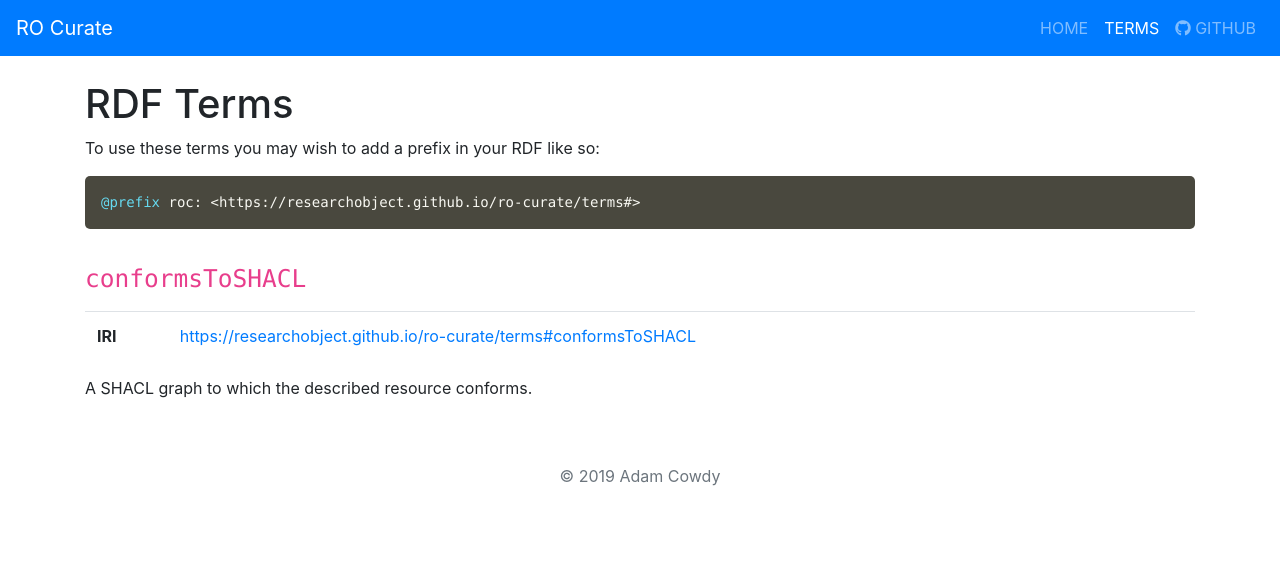
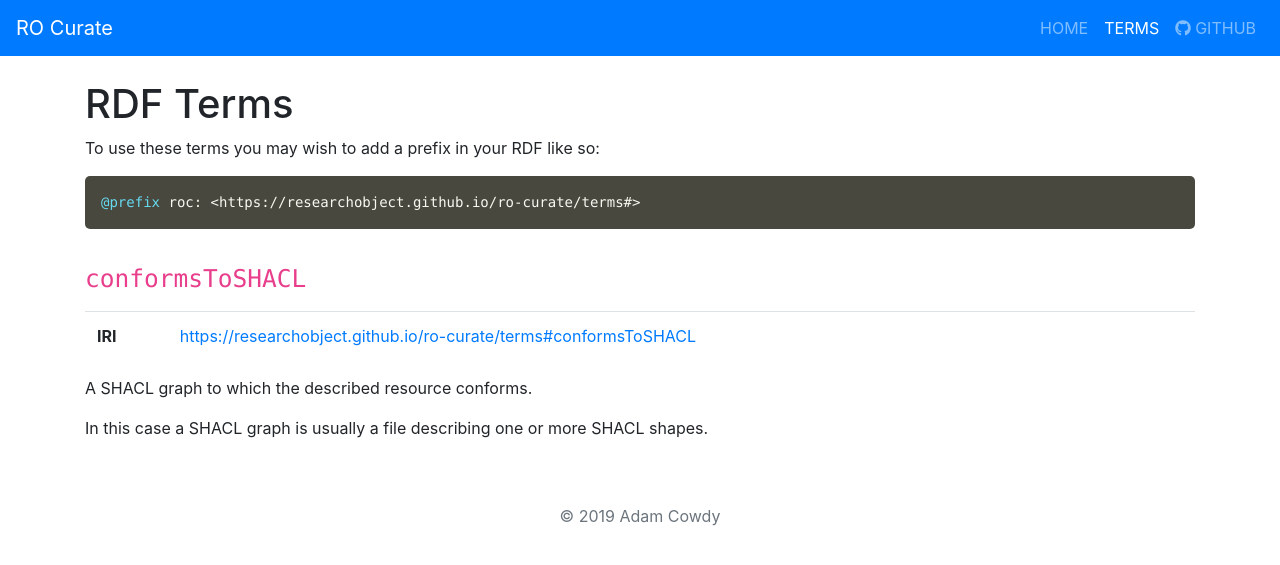
Before and after one commit to inab/ro-curate, a Jekyll site: the page built from doc/terms.md, in a window 1280 px wide. Shown: the top 565 px of the page. Built offline with Jekyll 4.4.1, drawn with Linux system fonts in a browser that asks for light colours; our own code applies the rules of GitHub Pages for plain Markdown files.

Commit message:
Move term documentation information into a data file

````diff
--- /dev/null
+++ b/_data/terms.yml
@@ -0,0 +1,8 @@
+prefix: https://researchobject.github.io/ro-curate/terms#
+properties:
+  - name: conformsToSHACL
+    description: |-
+      A SHACL graph to which the described resource conforms.
+
+      In this case a SHACL graph is usually a file describing
+      one or more SHACL shapes.
--- a/doc/terms.md
+++ b/doc/terms.md
@@ -8,22 +8,24 @@
 To use these terms you may wish to add a prefix in your RDF like so:
 
 ```turtle
-@prefix roc: <https://researchobject.github.io/ro-curate/terms#>
+@prefix roc: <{{ site.data.terms.prefix }}>
 ```
 
-### `conformsToSHACL`
+{% for term in site.data.terms.properties %}
+### `{{ term.name }}`
 
 <table class="table">
   <tbody>
     <tr>
       <th scope="row">IRI</th>
       <td>
-        <a href="https://researchobject.github.io/ro-curate/terms#conformsToSHACL">
-          https://researchobject.github.io/ro-curate/terms#conformsToSHACL
+        <a href="{{ site.data.terms.prefix }}{{ term.name }}">
+          {{ site.data.terms.prefix }}{{ term.name }}
         </a>
       </td>
     </tr>
   </tbody>
 </table>
 
-A SHACL graph to which the described resource conforms.
+{{ term.description }}
+{% endfor %}
````
